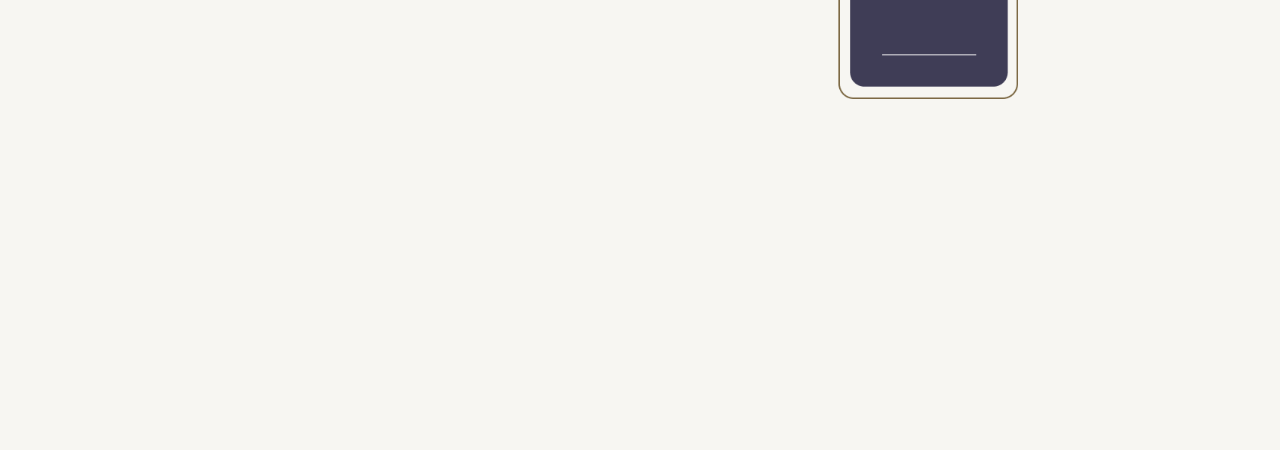
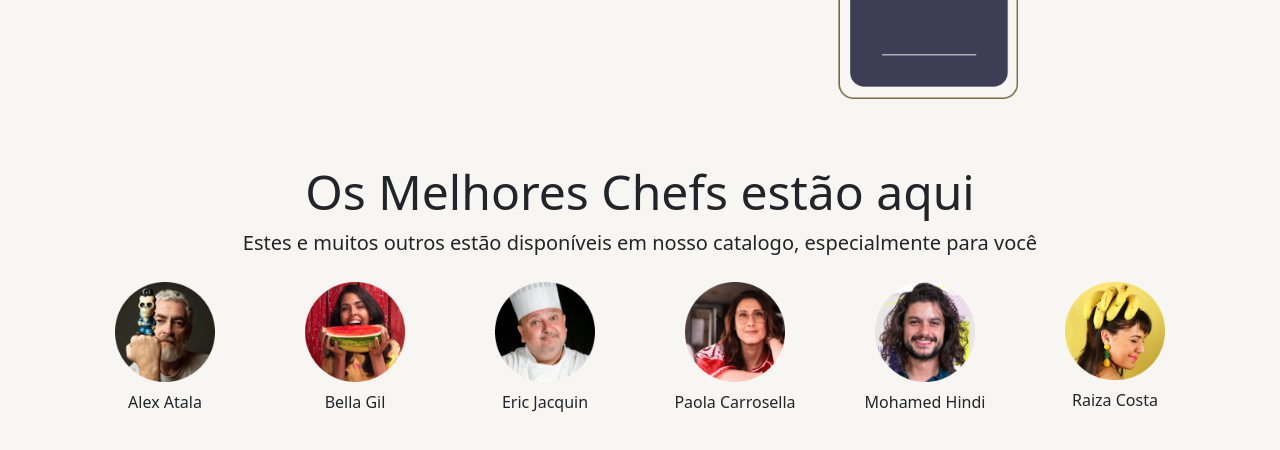
Before and after one commit to ieloi/Zinhe-LP, a plain HTML site: page index.html in a window 1280 px wide. Shown: the part 816-1266 px from the top of the page. Before the commit the page ends 1118 px from the top, so only its background shows below. Drawn offline with Linux system fonts and the light colour scheme.

Commit message:
Criação da seção de Listagem de Chefs

```diff
--- a/css/styles.css
+++ b/css/styles.css
@@ -66,3 +66,7 @@ body {
 .categorias-comidas {
     width: 380px;
 }
+
+.imagem-chef {
+    width: 100px;
+}
--- a/index.html
+++ b/index.html
@@ -48,16 +48,53 @@
             <div class="row">
                 <div class="col-md align-self-center p-4">
                     <h1 class="display-5">Do Salgado ao Doce e além</h1>
-                    <p class="lead">Culinária japonesa, francesa, talvez comida italiana ou vegana, não importa, no Zinhe tem de tudo</p>
+                    <p class="lead">Culinária japonesa, francesa, talvez comida italiana ou vegana, não importa, no
+                        Zinhe tem de tudo</p>
                 </div>
                 <div class="col-md text-center p-3">
-                    <img class="img-fluid categorias-comidas" src="./images/escolhas.png" alt="telefone mostrando categorias de comidas">
+                    <img class="img-fluid categorias-comidas" src="./images/escolhas.png"
+                        alt="telefone mostrando categorias de comidas">
                 </div>
             </div>
         </div>
     </section>
     <!-- Fim Seção Introdução -->
 
+    <!-- Inicio Seção Listagem Chefs -->
+    <section class="listagem-chefs my-5">
+        <div class="container text-center mb-5">
+            <h1 class="display-5">Os Melhores Chefs estão aqui</h1>
+            <p class="lead mb-4">Estes e muitos outros estão disponíveis em nosso catalogo, especialmente para você</p>
+
+            <div class="row">
+                <div class="col-6 col-md-2 text-center">
+                    <img class="imagem-chef mb-2" src="./images/alex_atala.png" alt="alex_atala">
+                    <p>Alex Atala</p>
+                </div>
+                <div class="col-6 col-md-2 text-center">
+                    <img class="imagem-chef mb-2" src="./images/Bella_gil.png" alt="Bella_gil">
+                    <p>Bella Gil</p>
+                </div>
+                <div class="col-6 col-md-2 text-center">
+                    <img class="imagem-chef mb-2" src="./images/eric_jacquin.png" alt="eric_jacquin">
+                    <p>Eric Jacquin</p>
+                </div>
+                <div class="col-6 col-md-2 text-center">
+                    <img class="imagem-chef mb-2" src="./images/paola_carrosella.png" alt="paola_carrosella">
+                    <p>Paola Carrosella</p>
+                </div>
+                <div class="col-6 col-md-2 text-center">
+                    <img class="imagem-chef mb-2" src="./images/mohamed_hindi.png" alt="mohamed_hindi">
+                    <p>Mohamed Hindi</p>
+                </div>
+                <div class="col-6 col-md-2 text-center">
+                    <img class="imagem-chef mb-2" src="./images/raiza_costa.png" alt="raiza_costa">
+                    <p>Raiza Costa</p>
+                </div>
+            </div>
+        </div>
+    </section>
+    <!-- Fim Seção Listagem Chefs -->
 </body>
 
 </html>
```
Also changed, not shown: images/Bella_gil.png (added), images/alex_atala.png (added), images/eric_jacquin.png (added), images/heaven_delhanoue.png (added), images/henrique_fogaça.png (added), images/mohamed_hindi.png (added), images/paola_carrosella.png (added), images/raiza_costa.png (added).
